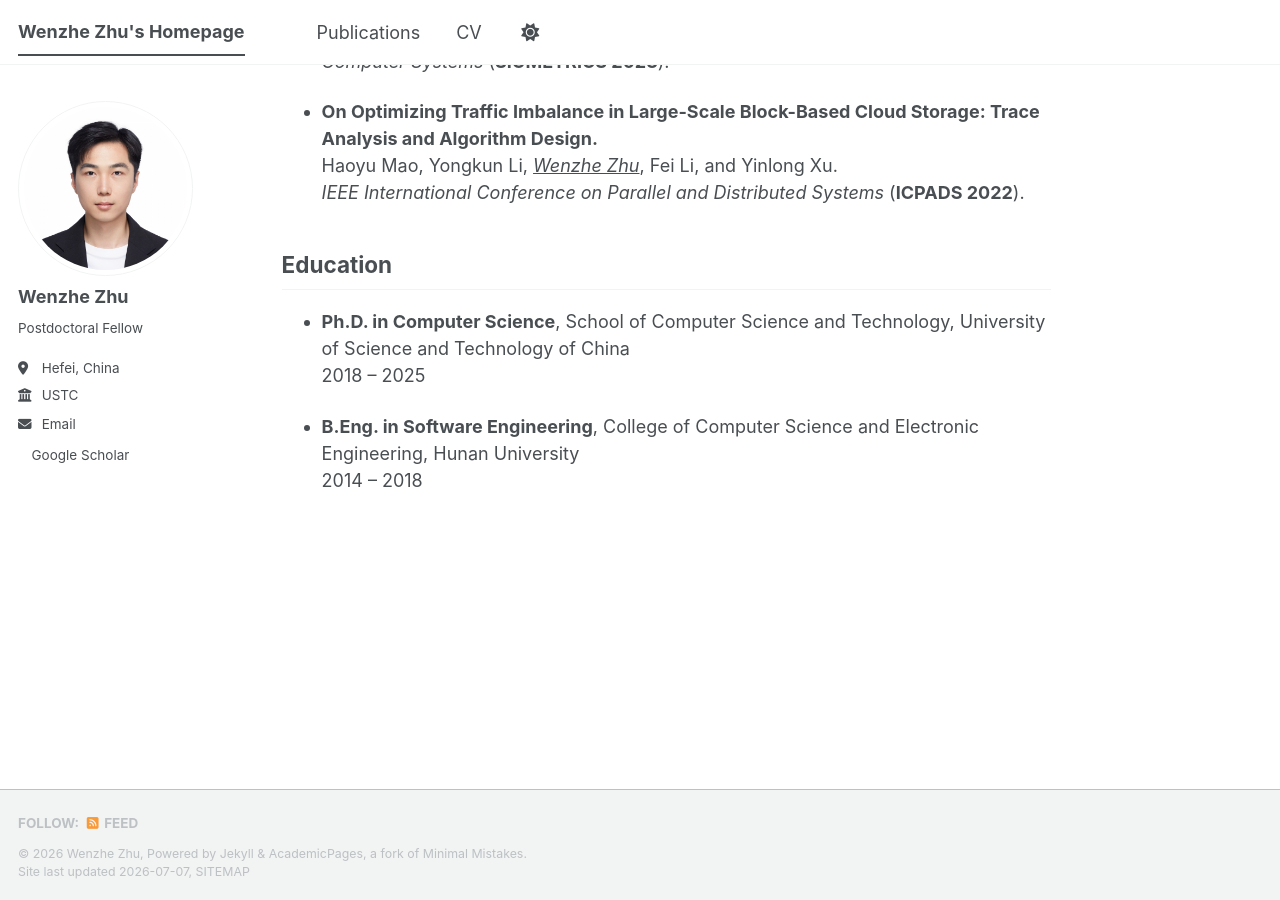
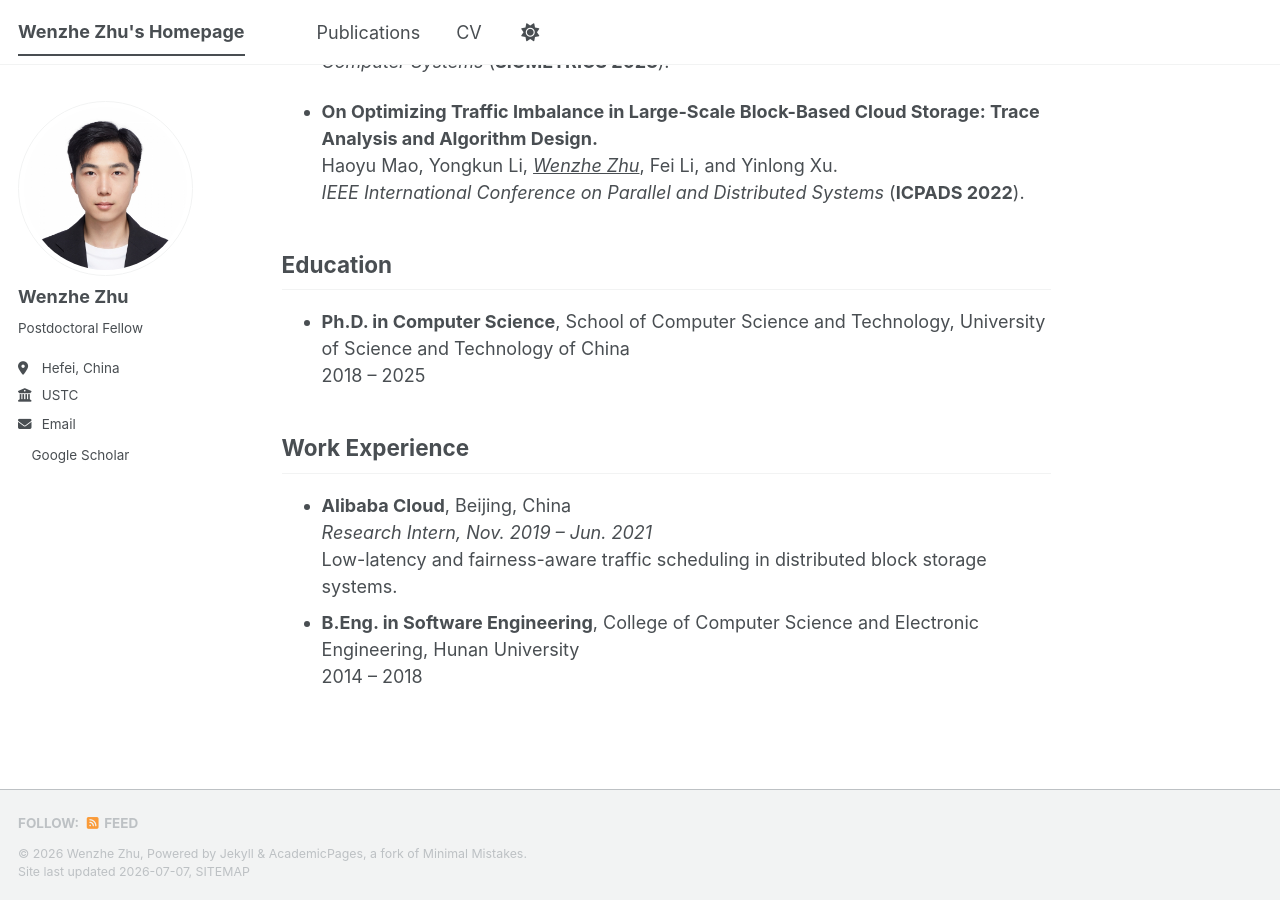
Before and after one commit to wzhzhu/wzhzhu.github.io, a Jekyll site: the page built from _pages/about.md, in a window 1280 px wide and 900 px high, scrolled down 1539 px. Built offline with Jekyll 4.4.1, drawn with Linux system fonts in a browser that asks for light colours; a style sheet for code colours, icons or effects is not loaded.

Commit message:
Update about.md

```diff
--- a/_pages/about.md
+++ b/_pages/about.md
@@ -54,5 +54,10 @@ I am a postdoctoral fellow at the University of Science and Technology of China.
 - **Ph.D. in Computer Science**, School of Computer Science and Technology, University of Science and Technology of China
   2018 – 2025
 
+## Work Experience
+
+- **Alibaba Cloud**, Beijing, China
+  *Research Intern, Nov. 2019 – Jun. 2021*
+  Low-latency and fairness-aware traffic scheduling in distributed block storage systems.
 - **B.Eng. in Software Engineering**, College of Computer Science and Electronic Engineering, Hunan University
   2014 – 2018
```
